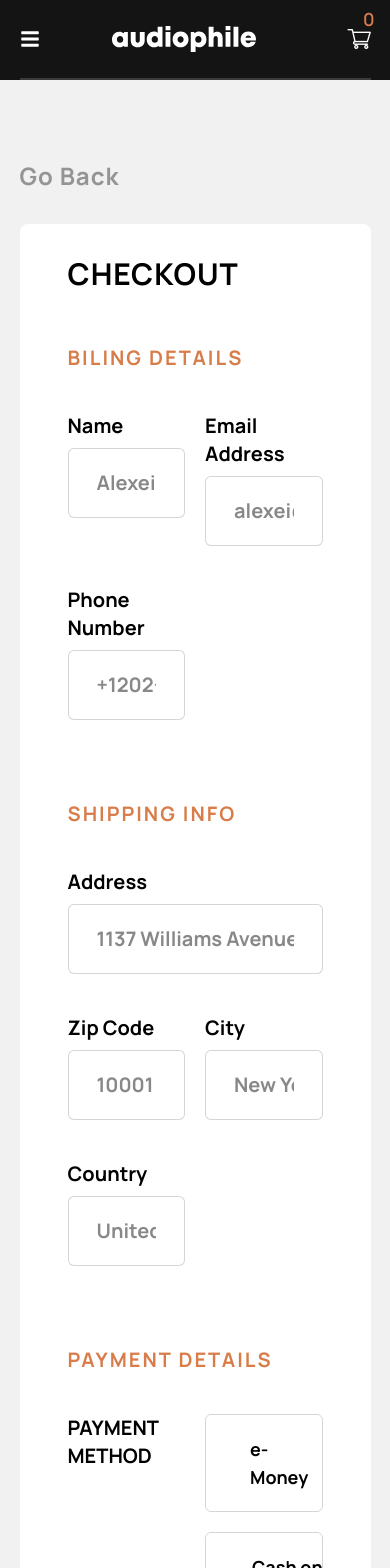
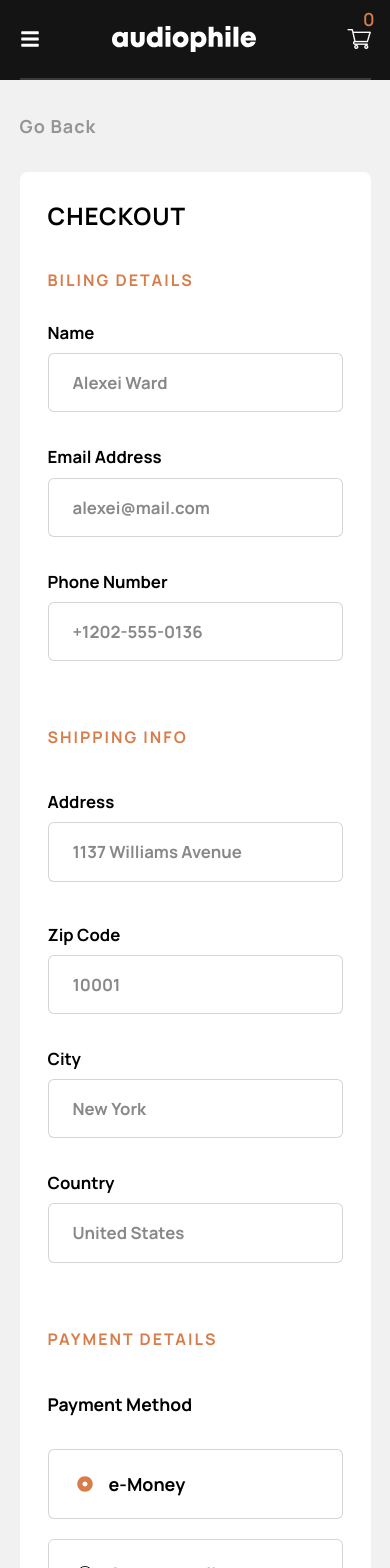
Before and after one commit to Mahmud1087/portfolio-projects, a React (Vite) app in the folder audiophile_ecommerce/: page /checkout in a window 390 px wide. Shown: the top 1568 px of the page. Built offline with nearby package versions, Linux system fonts and the light colour scheme.

Commit message:
implemented mobile responsiveness for the checkout page

```diff
--- a/audiophile_ecommerce/src/components/checkout/Input.jsx
+++ b/audiophile_ecommerce/src/components/checkout/Input.jsx
@@ -1,11 +1,11 @@
 const Input = ({ type, placeholder, title }) => {
   return (
-    <label className='flex flex-col gap-2 text-xl font-bold lg:text-[13px]'>
+    <label className='flex flex-col gap-2 text-[1.05rem] font-bold sm:text-xl lg:text-[13px]'>
       {title}
       <input
         type={type}
         placeholder={placeholder}
-        className='w-full border-[1.5px] border-[#0000002a] rounded-md focus:border-orange-100 focus:outline-none px-7 py-5 focus:text-[#00000077] placeholder:text-[#00000077] lg:px-5 lg:py-3'
+        className='w-full border-[1.5px] border-[#0000002a] rounded-md focus:border-orange-100 focus:outline-none px-6 py-4 focus:text-[#00000077] placeholder:text-[#00000077] sm:px-7 sm:py-5 lg:px-5 lg:py-3'
       />
     </label>
   );
--- a/audiophile_ecommerce/src/components/checkout/Label.jsx
+++ b/audiophile_ecommerce/src/components/checkout/Label.jsx
@@ -1,6 +1,6 @@
 const Label = ({ label }) => {
   return (
-    <h1 className='text-xl font-bold text-orange-200 mb-4 tracking-[2px] lg:text-sm'>
+    <h1 className='font-bold text-orange-200 mb-4 tracking-[2px] sm:text-xl lg:text-sm'>
       {label}
     </h1>
   );
--- a/audiophile_ecommerce/src/pages/CheckoutPage.jsx
+++ b/audiophile_ecommerce/src/pages/CheckoutPage.jsx
@@ -14,25 +14,25 @@ export default function CheckoutPage() {
     useProductsContex();
 
   return (
-    <div className='pb-6 bg-light-300 pt-[10rem] lg:pt-[6rem]'>
+    <div className='pb-6 bg-light-300 pt-[7rem] sm:pt-[10rem] lg:pt-[6rem]'>
       <section className='container'>
         <button
           onClick={goBack}
-          className='text-2xl text-[#00000062] mb-8 font-bold tracking-[1px] lg:text-[15px] lg:mb-16'
+          className='text-lg text-[#00000062] mb-8 font-bold tracking-[1px] sm:text-2xl lg:text-[15px] lg:mb-16'
         >
           Go Back
         </button>
 
         <div className='mb-[11rem] flex flex-col gap-6 lg:flex-row'>
-          <section className='w-full flex flex-col gap-6 rounded-lg px-12 py-3 pb-16 bg-light-100 lg:w-[65%] lg:px-14 lg:py-7'>
-            <h1 className='font-bold text-3xl tracking-[1px] mt-5 lg:text-xl'>
+          <section className='w-full flex flex-col gap-2 rounded-lg px-7 py-2 pb-16 bg-light-100 sm:gap-6 sm:py-3 sm:px-12 lg:w-[65%] lg:px-14 lg:py-7'>
+            <h1 className='font-bold text-2xl tracking-[1px] mt-5 sm:text-3xl lg:text-xl'>
               CHECKOUT
             </h1>
 
-            <form className='flex flex-col mt-7 gap-20 lg:gap-16 lg:mt-0'>
-              <div className='flex flex-col gap-6 lg:gap-2'>
+            <form className='flex flex-col mt-7 gap-16 sm:gap-20 lg:gap-16 lg:mt-0'>
+              <div className='flex flex-col gap-3 sm:gap-6 lg:gap-2'>
                 <Label label='BILING DETAILS' />
-                <section className='grid grid-cols-2 gap-y-10 gap-x-5 lg:gap-y-6 lg:gap-x-3'>
+                <section className='grid gap-y-8 sm:grid-cols-2 sm:gap-y-10 sm:gap-x-5 lg:gap-y-6 lg:gap-x-3'>
                   <Input title='Name' type='text' placeholder='Alexei Ward' />
                   <Input
                     title='Email Address'
@@ -54,7 +54,7 @@ export default function CheckoutPage() {
                   type='text'
                   placeholder='1137 Williams Avenue'
                 />
-                <section className='mt-4 grid grid-cols-2 gap-y-10 gap-x-5 lg:gap-y-6 lg:gap-x-3'>
+                <section className='mt-4 grid gap-y-8 sm:grid-cols-2 sm:gap-x-5 sm:gap-y-10 lg:gap-y-6 lg:gap-x-3'>
                   <Input title='Zip Code' type='text' placeholder='10001' />
                   <Input title='City' type='text' placeholder='New York' />
                   <Input
@@ -67,13 +67,13 @@ export default function CheckoutPage() {
 
               <div className='flex flex-col gap-6 lg:gap-2'>
                 <Label label='PAYMENT DETAILS' />
-                <article className='grid grid-cols-2 gap-y-10 gap-x-5 lg:gap-y-6 lg:gap-x-3'>
-                  <h1 className='text-xl font-bold lg:text-[13px]'>
-                    PAYMENT METHOD
+                <article className='grid gap-y-8 sm:grid-cols-2 sm:gap-y-10 sm:gap-x-5 lg:gap-y-6 lg:gap-x-3'>
+                  <h1 className='text-[1.1rem] font-bold sm:text-xl lg:text-[13px]'>
+                    Payment Method
                   </h1>
                   <div className='flex flex-col gap-5 lg:gap-3'>
-                    <div className='flex items-center w-full border-[1.5px] border-[#0000002a] rounded-md px-7 py-5 lg:px-5 lg:py-3'>
-                      <FaDotCircle />
+                    <div className='bg-light-100 flex items-center w-full border-[1.5px] border-[#0000002a] rounded-md px-7 py-5 lg:px-5 lg:py-3'>
+                      <FaDotCircle className='text-orange-200' />
                       <h1 className='text-lg font-bold ml-4 lg:text-xs'>
                         e-Money
                       </h1>
@@ -96,25 +96,25 @@ export default function CheckoutPage() {
             </form>
           </section>
 
-          <section className='w-full p-12 rounded-md bg-light-100 h-fit lg:p-8 lg:w-[35%]'>
-            <h1 className='text-[1.7rem] font-bold mb-12 tracking-[1px] lg:mb-8 lg:text-sm'>
+          <section className='w-full p-7 rounded-md bg-light-100 h-fit sm:p-12 lg:p-8 lg:w-[35%]'>
+            <h1 className='text-2xl font-bold mb-8 tracking-[1px] sm:text-[1.7rem] sm:mb-12 lg:mb-8 lg:text-sm'>
               SUMMARY
             </h1>
             {cartList.length === 0 && (
-              <h1 className='text-3xl font-bold mb-8 tracking-[1px] text-center lg:text-[13px]'>
+              <h1 className='text-xl font-bold mb-8 tracking-[1px] text-center sm:text-3xl lg:text-[13px]'>
                 No Item Added
               </h1>
             )}
             <div
               className={`flex flex-col gap-5 ${
-                cartList.length === 0 ? '' : 'h-[20rem]'
+                cartList.length === 0 ? '' : 'h-[15rem] sm:h-[20rem]'
               } overflow-scroll custom-scroll`}
             >
               {cartList.map((prod) => {
                 return (
                   <div key={prod.id} className='flex justify-between'>
                     <CartItems {...prod} />
-                    <p className='text-xl text-[#00000077] font-bold py-3 lg:text-xs'>
+                    <p className='text-[#00000077] font-bold py-2 sm:py-3 sm:text-xl lg:text-xs'>
                       x{prod.amount}
                     </p>
                   </div>
@@ -124,29 +124,29 @@ export default function CheckoutPage() {
             <aside
               className={`text-[13px] font-semibold ${
                 cartList.length === 0 ? 'hidden' : 'flex'
-              } flex-col gap-5 mt-12 lg:gap-2 lg:mt-8`}
+              } flex-col gap-5 mt-8 sm:mt-12 lg:gap-2 lg:mt-8`}
             >
               <div className='flex justify-between text-xl lg:text-base'>
                 <h1 className='text-[#00000077]'>TOTAL</h1>
-                <p className='text-2xl font-bold lg:text-base lg:font-normal'>
+                <p className='text-xl font-bold sm:text-2xl lg:text-base lg:font-normal'>
                   $ {curr(cartTotal)}
                 </p>
               </div>
               <div className='flex justify-between text-xl lg:text-base'>
                 <h1 className='text-[#00000077]'>SHIPPING</h1>
-                <p className='text-2xl font-bold lg:text-base lg:font-normal'>
+                <p className='text-xl font-bold sm:text-2xl lg:text-base lg:font-normal'>
                   $ {curr(shippingFee)}
                 </p>
               </div>
               <div className='flex justify-between text-xl lg:text-base'>
                 <h1 className='text-[#00000077]'>VAT (INCLUDED)</h1>
-                <p className='text-2xl font-bold lg:text-base lg:font-normal'>
+                <p className='text-xl font-bold sm:text-2xl lg:text-base lg:font-normal'>
                   $ {vatFee}
                 </p>
               </div>
               <div className='flex justify-between mt-5 text-xl lg:text-base'>
                 <h1 className='text-[#00000077]'>GRAND TOTAL</h1>
-                <p className='text-2xl text-orange-200 font-bold lg:text-base lg:font-normal'>
+                <p className='text-xl font-bold text-orange-200 sm:text-2xl lg:text-base lg:font-normal'>
                   $ {curr(cartTotal + vatFee + shippingFee)}
                 </p>
               </div>
@@ -155,7 +155,7 @@ export default function CheckoutPage() {
               onClick={showModal}
               className={`${
                 cartList.length === 0 ? 'hidden' : 'block'
-              } py-6 bg-orange-200 text-light-100 text-xl font-semibold mt-7 w-full tracking-[1px] hover:bg-orange-100 lg:text-xs lg:py-3`}
+              } py-4 bg-orange-200 text-light-100 text-lg font-semibold mt-7 w-full tracking-[1px] hover:bg-orange-100 sm:py-6 sm:text-xl lg:text-xs lg:py-3`}
             >
               CONTINUE & PAY
             </button>
```
